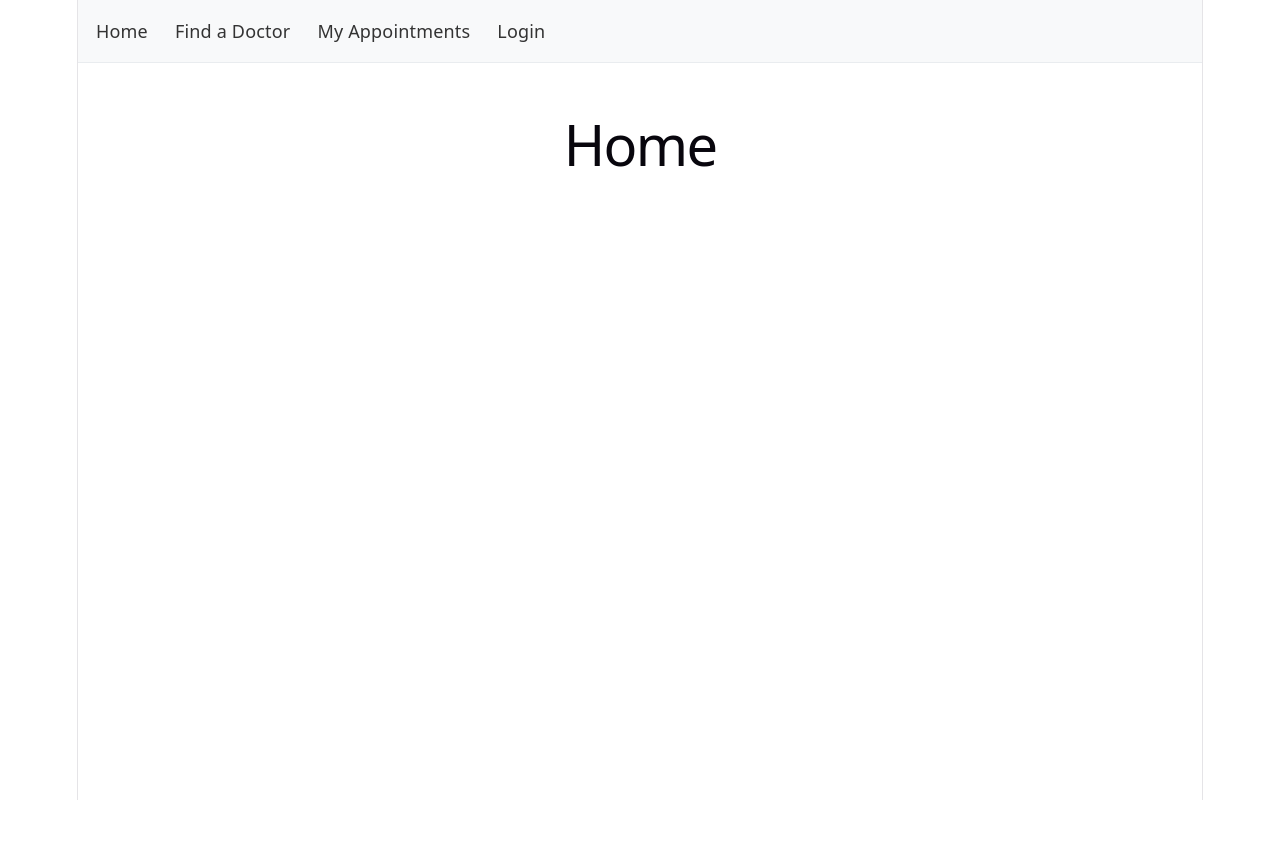
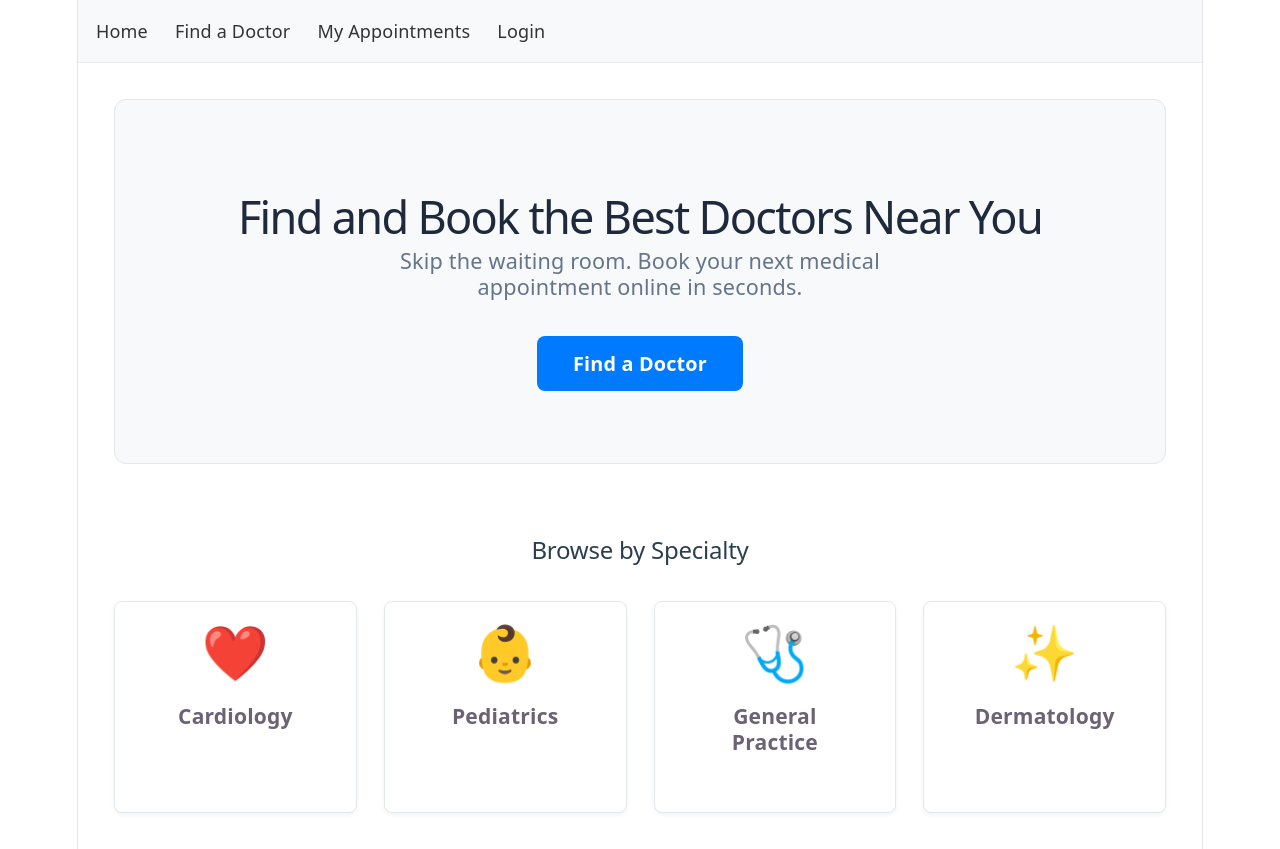
Before and after one commit to Dkidus-star/clinic-booking-app, a React (Vite) app in the folder clinic-booking-app/: page / in a window 1280 px wide. Before the commit the page ends 800 px from the top, so only its background shows below. Built offline with nearby package versions, Linux system fonts and the light colour scheme.

Commit message:
add home page with hero section and specialties

```diff
--- a/clinic-booking-app/src/App.css
+++ b/clinic-booking-app/src/App.css
@@ -162,3 +162,83 @@
   font-size: 1.1rem;
   padding: 0.8rem;
 }
+/* Home Page Styles */
+.home-container {
+  display: flex;
+  flex-direction: column;
+  gap: 4rem;
+}
+
+.hero-section {
+  text-align: center;
+  padding: 4rem 2rem;
+  background-color: #f8f9fa;
+  border-radius: 12px;
+  border: 1px solid #e2e8f0;
+}
+
+.hero-section h1 {
+  font-size: 2.5rem;
+  color: #1e293b;
+  margin-bottom: 1rem;
+}
+
+.hero-section p {
+  font-size: 1.2rem;
+  color: #64748b;
+  margin-bottom: 2rem;
+  max-width: 600px;
+  margin-left: auto;
+  margin-right: auto;
+}
+
+.primary-btn {
+  display: inline-block;
+  padding: 0.8rem 2rem;
+  background-color: #007bff;
+  color: white;
+  text-decoration: none;
+  border-radius: 8px;
+  font-weight: 600;
+  font-size: 1.1rem;
+  transition: background-color 0.2s;
+}
+
+.primary-btn:hover {
+  background-color: #0056b3;
+}
+
+.specialties-section h2 {
+  text-align: center;
+  margin-bottom: 2rem;
+  color: #2c3e50;
+}
+
+.specialties-grid {
+  display: grid;
+  grid-template-columns: repeat(auto-fit, minmax(200px, 1fr));
+  gap: 1.5rem;
+}
+
+.specialty-card {
+  display: flex;
+  flex-direction: column;
+  align-items: center;
+  padding: 2rem;
+  background-color: white;
+  border: 1px solid #e2e8f0;
+  border-radius: 8px;
+  box-shadow: 0 2px 4px rgba(0, 0, 0, 0.05);
+  transition: transform 0.2s ease;
+  cursor: pointer;
+}
+
+.specialty-card:hover {
+  transform: translateY(-5px);
+  border-color: #007bff;
+}
+
+.specialty-icon {
+  font-size: 3rem;
+  margin-bottom: 1rem;
+}
--- a/clinic-booking-app/src/pages/Home.jsx
+++ b/clinic-booking-app/src/pages/Home.jsx
@@ -1,3 +1,38 @@
+import { Link } from "react-router-dom";
+import "../App.css";
+
 export default function Home() {
-  return <h1>Home</h1>;
+  const specialties = [
+    { name: "Cardiology", icon: "❤️" },
+    { name: "Pediatrics", icon: "👶" },
+    { name: "General Practice", icon: "🩺" },
+    { name: "Dermatology", icon: "✨" },
+  ];
+
+  return (
+    <div className="home-container">
+      <section className="hero-section">
+        <h1>Find and Book the Best Doctors Near You</h1>
+        <p>
+          Skip the waiting room. Book your next medical appointment online in
+          seconds.
+        </p>
+        <Link to="/doctors" className="primary-btn">
+          Find a Doctor
+        </Link>
+      </section>
+
+      <section className="specialties-section">
+        <h2>Browse by Specialty</h2>
+        <div className="specialties-grid">
+          {specialties.map((spec, index) => (
+            <div key={index} className="specialty-card">
+              <span className="specialty-icon">{spec.icon}</span>
+              <h3>{spec.name}</h3>
+            </div>
+          ))}
+        </div>
+      </section>
+    </div>
+  );
 }
```
